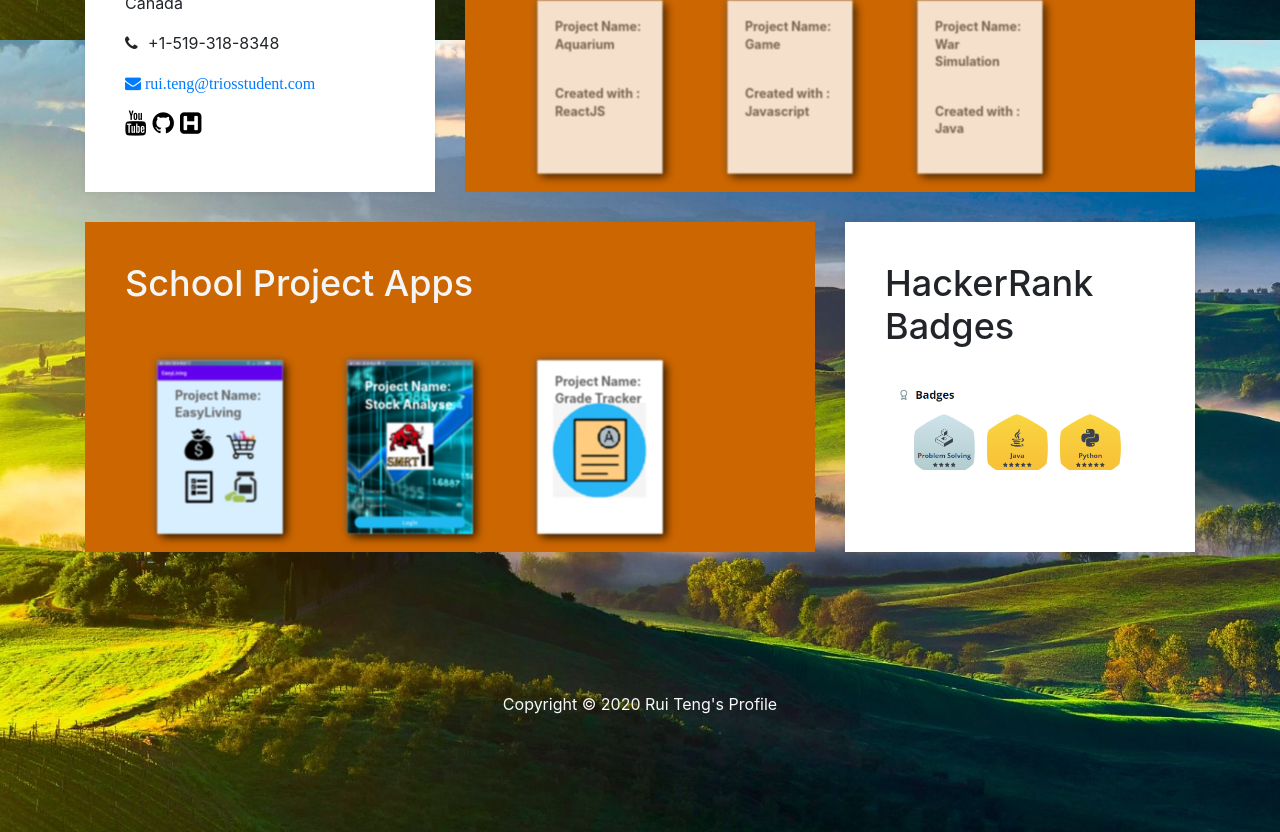
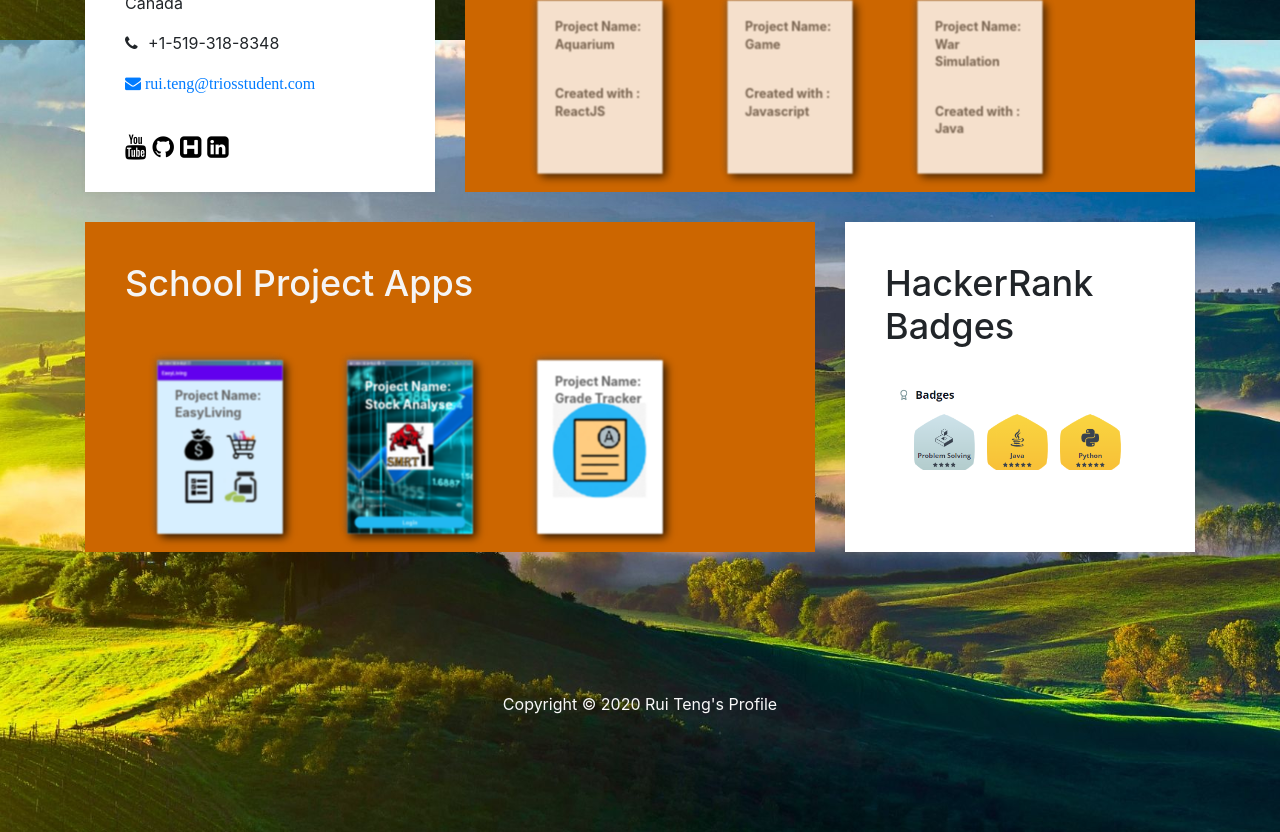
Before and after one commit to Trui-git/myprofile, a React (Create React App) app: page / in a window 1280 px wide. Shown: the part 1560-2392 px from the top of the page. Built offline with nearby package versions, Linux system fonts and the light colour scheme; grey boxes are pictures that could not be loaded.

Commit message:
add Linkedin

```diff
--- a/src/Home/Home.js
+++ b/src/Home/Home.js
@@ -154,9 +154,11 @@ export default class Home extends Component {
                   <p><i className="fa fa-map-marker"></i>577 Third Street, Lonsdon, ON, Canada</p>
                   <p><i className="fa fa-phone"></i> +1-519-318-8348</p>
                   <p><a className="fa fa-envelope" href="mailto:rui.teng@triosstudent.com"> rui.teng@triosstudent.com </a></p>
+                  <br/>
                   <a class="fa fa-youtube myicons" aria-hidden="false" href="https://www.youtube.com/channel/UCHQamrGS3aH8lUCdrK4qlWw/featured" target="_blank" rel="noopener noreferrer" ></a>
                   <a class="fa fa-github myicons" aria-hidden="false" href="https://github.com/ruiteng2021" target="_blank" rel="noopener noreferrer"></a>
-                  <a class="fa  fa-h-square myicons" href="https://www.hackerrank.com/tengrui13?hr_r=1" target="_blank" rel="noopener noreferrer"></a>
+                  <a class="fa fa-h-square myicons" href="https://www.hackerrank.com/tengrui13?hr_r=1" target="_blank" rel="noopener noreferrer"></a>
+                  <a class="fa fa-linkedin-square myicons" href="https://www.linkedin.com/in/rui-teng-b432151a5/" target="_blank" rel="noopener noreferrer"></a>
               </div>
             </div>
             <div className="col-md-8 col-sm-12">
```
